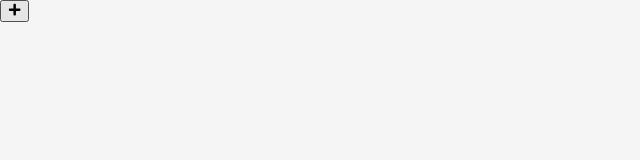
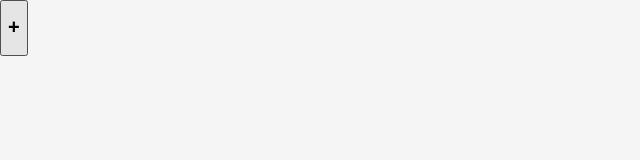
Before and after one commit to leedoughty/test-app, a React (Create React App) app: page / in a window 1280 px wide. Shown: the top 160 px of the page, without its empty margins (0-640 px from the left). Built offline with nearby package versions, Linux system fonts and the light colour scheme.

Commit message:
Update add component

```diff
--- /dev/null
+++ b/src/Add.js
@@ -0,0 +1,17 @@
+import React, { Component } from 'react'
+import styled from 'styled-components'
+
+const Plus = styled.div`
+  font-size: 10px;
+  color: black;
+`
+
+class Add extends Component {
+  render() {
+    return (
+      <Plus><h1>+</h1></Plus>
+    )
+  }
+}
+
+export default Add;
--- a/src/App.js
+++ b/src/App.js
@@ -2,6 +2,7 @@
 import React, { Component } from 'react'
 import Note from './Note'
 import { FaPlus } from 'react-icons/fa'
+import Add from './Add.js'
 
 class App extends Component {
   constructor(props) {
@@ -64,7 +65,7 @@ class App extends Component {
     return (
       <div className="App">
         {this.state.notes.map(this.eachNote)}
-        <button onClick={this.add.bind(null, "New Note")} id="add"><FaPlus /></button>
+        <button onClick={this.add.bind(null, "New Note")} id="add"><Add /></button>
       </div>
     )
   }
```
